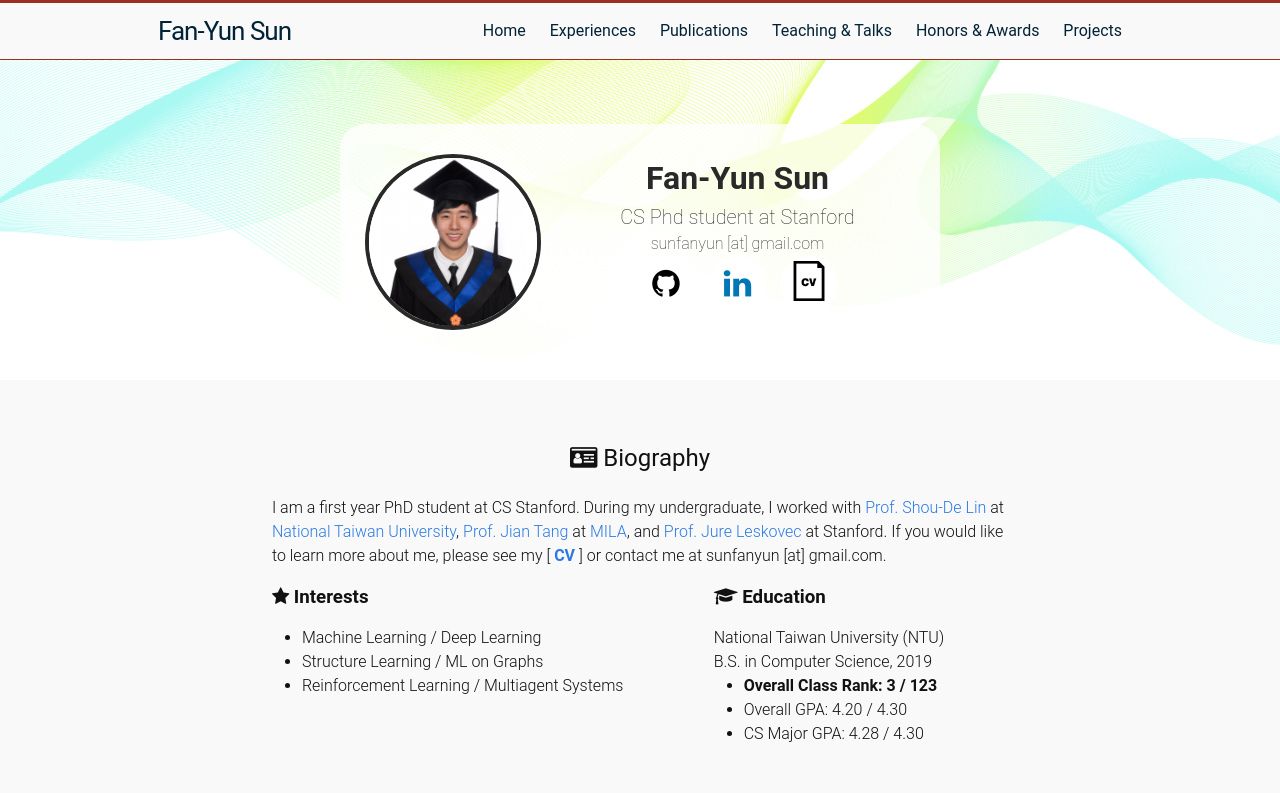
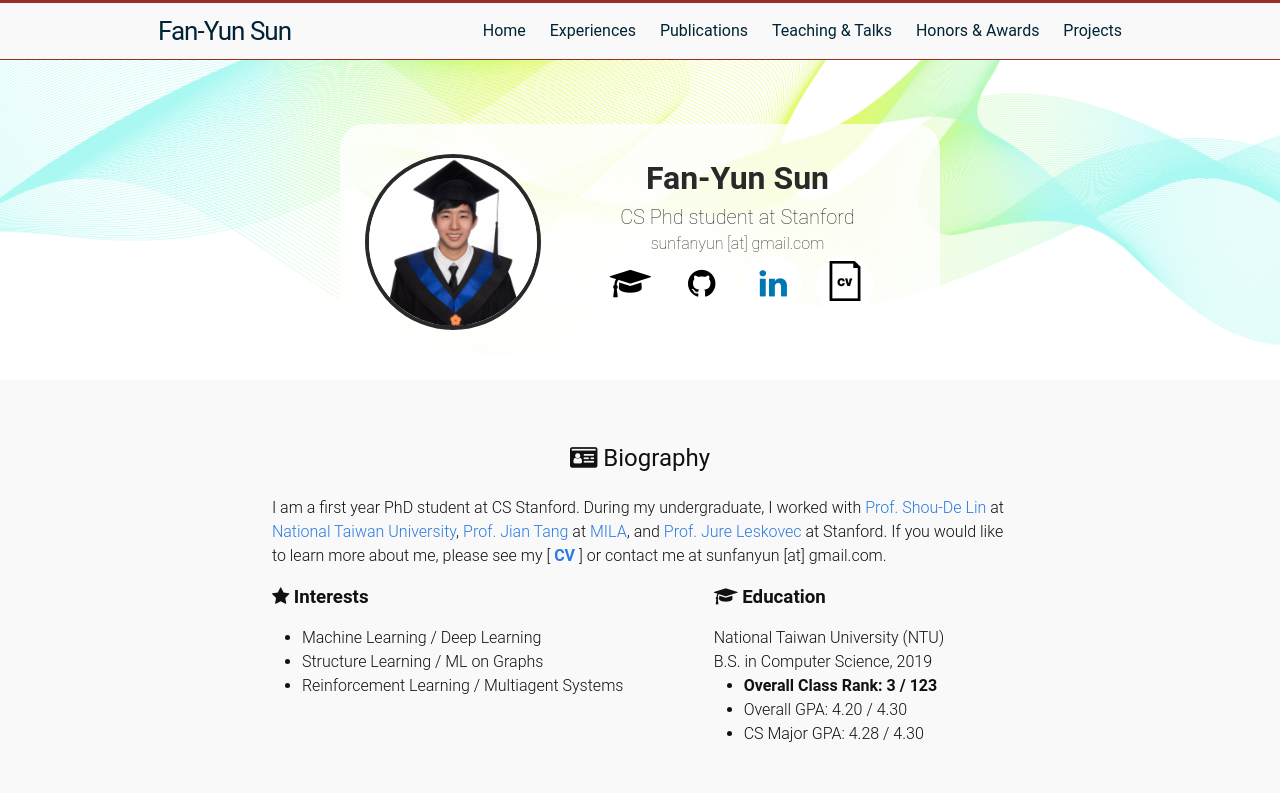
Before and after one commit to sunfanyunn/sunfanyunn.github.io, a plain HTML site: page index.html in a window 1280 px wide. Shown: the top 793 px of the page. Drawn offline with Linux system fonts and the light colour scheme; files whose address does not match are found by name.

Commit message:
add google scholar

```diff
--- a/index.html
+++ b/index.html
@@ -132,6 +132,13 @@ j=d.createElement(s),dl=l!='dataLayer'?'&l='+l:'';j.async=true;j.src=
       </div>
       <div class="social-media">
 
+
+
+<a href="https://scholar.google.com/citations?hl=en&user=TOw2RMMAAAAJ" class="icon-button github">
+  <i class="fa fa-graduation-cap icon-github"></i>
+  <span></span>
+</a>
+
 <a href="https://github.com/fanyun-sun" class="icon-button github">
   <i class="fa fa-github icon-github"></i>
   <span></span>
@@ -159,7 +166,7 @@ j=d.createElement(s),dl=l!='dataLayer'?'&l='+l:'';j.async=true;j.src=
 <a href="/files/CV.pdf" class="icon-button">
 	<i class="fa">
 	   <img class="social-icon" src="/images/icon/cv-symbol.png"/>
-        </i>
+  </i>
   <span></span>
 </a>
 
```
